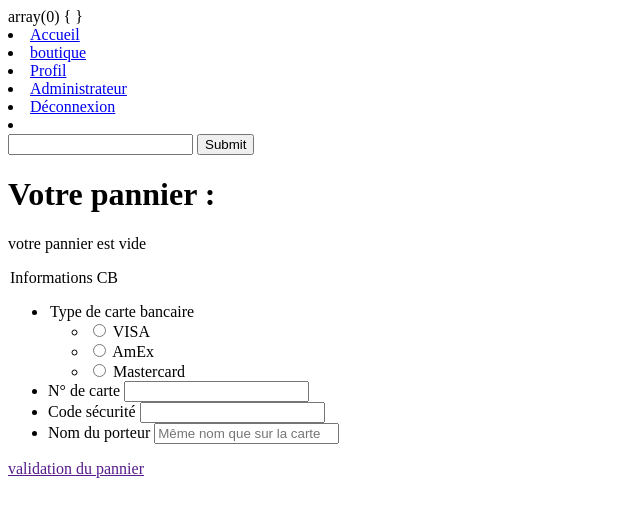
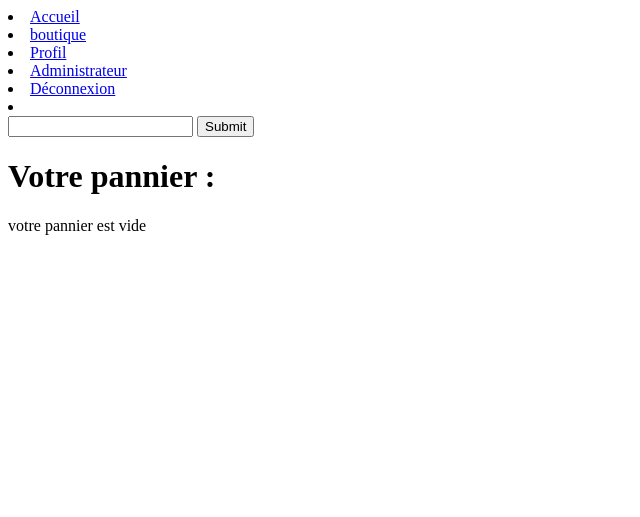
Before and after one commit to mohamed-hadjadji/boutique, a PHP site: page /pannier.php in a window 1280 px wide. Shown: the top 517 px of the page, without its empty margins (0-640 px from the left). Run offline with PHP 8.4, Linux system fonts and the light colour scheme; a user stored in the database is signed in; data comes from the database, SQL or seed files in the repository.

Commit message:
queleque modif header

```diff
--- a/bar-nav.php
+++ b/bar-nav.php
@@ -56,6 +56,8 @@
         <li class="menu-item"><a href="index.php">Accueil</a></li>
          <li class=""><a href="boutique.php">boutique</a></li>
         <li class="menu-itemc"><a href="profil.php">Profil</a></li>
+        <li class="menu-itemc"><a href="pannier.php">Pannier</a></li>
+
         <li class="menu-itemc"><a href="index.php?deconnexion=true">Déconnexion</a>
         <li>
           <form method="post" action="boutique.php" id="recherche bar-nav">
--- a/pannier.php
+++ b/pannier.php
@@ -1,14 +1,13 @@
 <?php
    session_start();
    include('fonction.php');
+   include("class.php");
    if(isset($_POST['supan']))
    {
     sql("DELETE FROM `pannier` WHERE id_user=".$_SESSION['id']." && id_prod=".$_POST['supan']."");
    }
    $pannier=sql("SELECT id_prod,SUM(pannier.quantite),titre,prix,icon FROM `pannier` INNER JOIN `produits` ON id_prod=produits.id WHERE id_user=".$_SESSION['id']." GROUP BY id_prod");
-
-   var_dump($pannier);
-  //include("class.php");
+   //var_dump($pannier);
    ?>
 
 <!DOCTYPE html>
@@ -51,14 +50,8 @@
           </div>
           <?php
            }
-           ?><h1>total du pannier: <?=$pantotal?>€</h1><?php
-          }
-          else
-          {?>
-            <p>votre pannier est vide</p>
-          <?php }
-         ?>
-         <form>
+           ?><h1>total du pannier: <?=$pantotal?>€</h1>
+                <form method="post" action="paiment.php">
                   <legend>Informations CB</legend>
                     <ul>
                       <li>
@@ -77,7 +70,6 @@
                             <label for=mastercard>Mastercard</label>
                           </li>
                         </ul>
-
                       </li>
                       <li>
                          <label for=numero_de_carte>N° de carte</label>
@@ -92,9 +84,16 @@
                          <input id=nom_porteur name=nom_porteur type=text placeholder="Même nom que sur la carte" required>
                       </li>
                     </ul>
-            <a href="">validation du pannier</a>
+                    <input type="submit" name="validation du pannier">
           </form>
          <!-- simulation de paiment!-->
+<?php
+          }
+          else
+          {?>
+            <p>votre pannier est vide</p>
+          <?php }
+         ?>
         </main>
     </body>
 </html>
```
Lines whose indentation alone changed are shown as unchanged.
